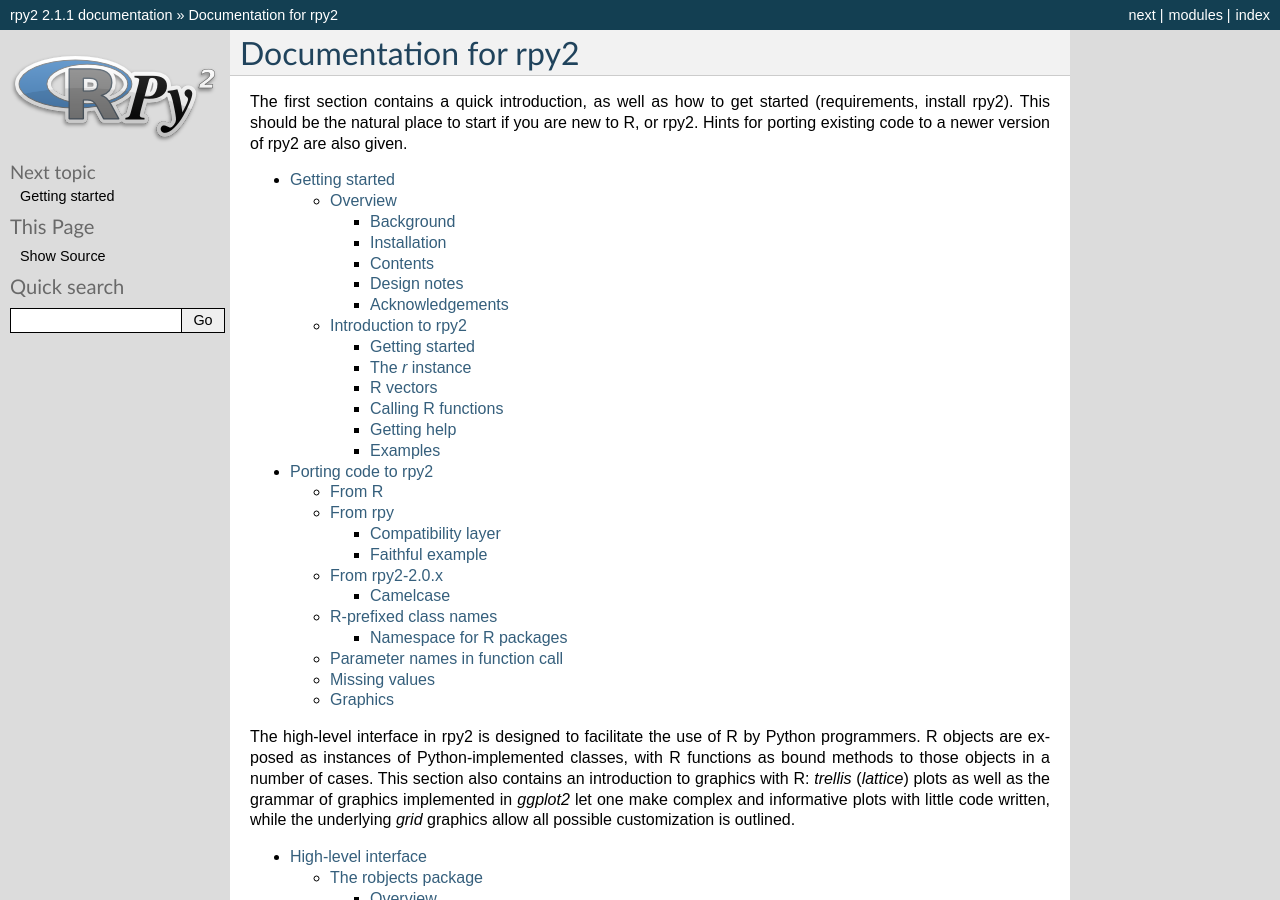
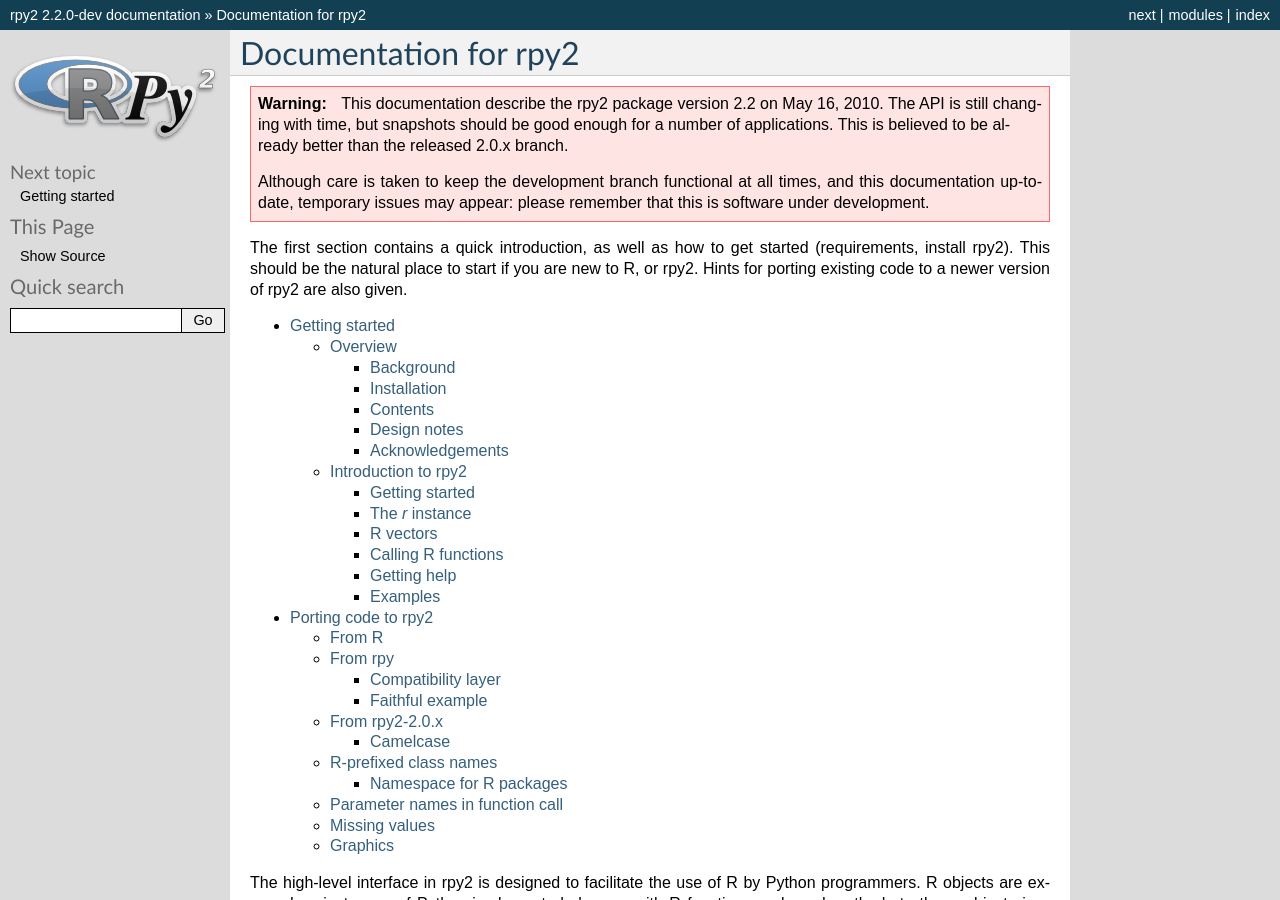
Before and after one commit to rpy2/rpy2, a Sphinx documentation site: the page built from doc/source/index.rst, in a window 1280 px wide and 900 px high. Built offline with Sphinx 7.4.7, drawn with Linux system fonts in a browser that asks for light colours; formulas are drawn with MathJax 3; some of the changed text lies outside the part shown.

```diff
--- a/doc/source/conf.py
+++ b/doc/source/conf.py
@@ -45,9 +45,9 @@ copyright = u'2008-2010, Laurent Gautier'
 # built documents.
 #
 # The short X.Y version.
-version = '2.1'
+version = '2.2'
 # The full version, including alpha/beta/rc tags.
-release = '2.1.1'
+release = '2.2.0-dev'
 
 # The language for content autogenerated by Sphinx. Refer to documentation
 # for a list of supported languages.
--- a/rpy/__init__.py
+++ b/rpy/__init__.py
@@ -1,4 +1,4 @@
-__version_vector__ = ((2,1,1), '')
+__version_vector__ = ((2,2,0), 'dev')
 
 __version__ = '.'.join([str(x) for x in __version_vector__[0]]) + \
               '' + __version_vector__[1]
```
Also changed, not shown: 1 other file.
